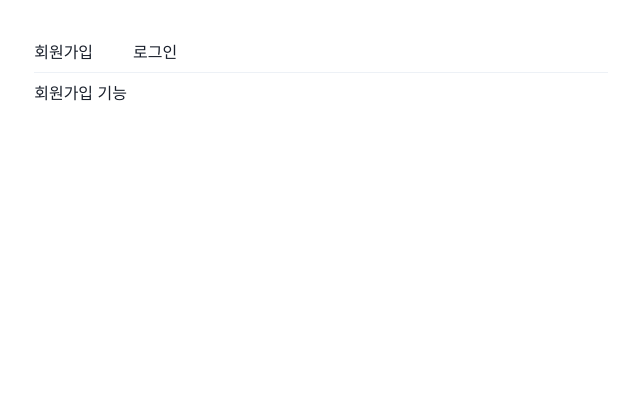
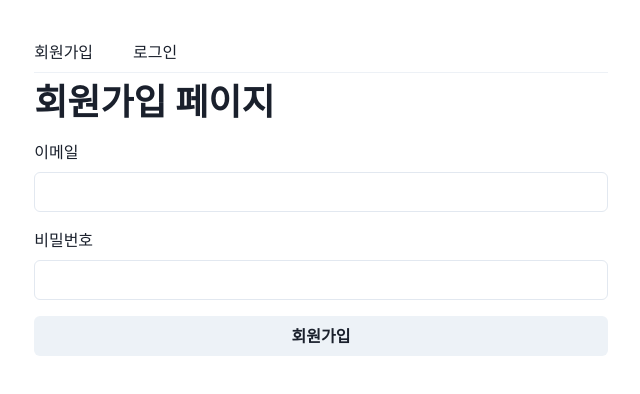
Before and after one commit to jiyeon2/wanted-pre-onboarding-frontend, a React (Create React App) app: page /signup in a window 1280 px wide. Shown: the top 394 px of the page, without its empty margins (319-959 px from the left). Built offline with nearby package versions, Linux system fonts and the light colour scheme.

Commit message:
add : 폼 컴포넌트 ui 생성

```diff
--- /dev/null
+++ b/src/components/signin/LoginForm.js
@@ -0,0 +1,27 @@
+import {
+  FormControl,
+  FormLabel,
+  FormErrorMessage,
+  FormHelperText,
+  Input,
+  Button,
+  Stack,
+} from "@chakra-ui/react";
+
+export default function LoginForm() {
+  return (
+    <form>
+      <Stack spacing={4}>
+        <FormControl>
+          <FormLabel>이메일</FormLabel>
+          <Input type="email" data-test-id="email-input" />
+        </FormControl>
+        <FormControl>
+          <FormLabel>비밀번호</FormLabel>
+          <Input type="password" data-test-id="password-input" />
+        </FormControl>
+        <Button data-test-id="signin-button">로그인</Button>
+      </Stack>
+    </form>
+  );
+}
--- /dev/null
+++ b/src/components/signup/SignupForm.js
@@ -0,0 +1,19 @@
+import { FormControl, FormLabel, Input, Button, Stack } from "@chakra-ui/react";
+
+export default function SignupForm() {
+  return (
+    <form>
+      <Stack spacing={4}>
+        <FormControl>
+          <FormLabel>이메일</FormLabel>
+          <Input type="email" dataTestId="email-input" />
+        </FormControl>
+        <FormControl>
+          <FormLabel>비밀번호</FormLabel>
+          <Input type="password" dataTestId="password-input" />
+        </FormControl>
+        <Button dataTestId="signup-button">회원가입</Button>
+      </Stack>
+    </form>
+  );
+}
--- a/src/pages/Signin.js
+++ b/src/pages/Signin.js
@@ -1,3 +1,10 @@
+import LoginForm from "../components/signin/LoginForm";
+import { Heading, Stack } from "@chakra-ui/react";
 export function Signin() {
-  return <p>로그인 기능</p>;
+  return (
+    <Stack as="section" spacing={4}>
+      <Heading as="h2">로그인 페이지</Heading>
+      <LoginForm />
+    </Stack>
+  );
 }
--- a/src/pages/Signup.js
+++ b/src/pages/Signup.js
@@ -1,3 +1,11 @@
+import SignupForm from "../components/signup/SignupForm";
+import { Heading, Stack } from "@chakra-ui/react";
+
 export function Signup() {
-  return <p>회원가입 기능</p>;
+  return (
+    <Stack as="section" spacing={4}>
+      <Heading as="h2">회원가입 페이지</Heading>
+      <SignupForm />
+    </Stack>
+  );
 }
```
